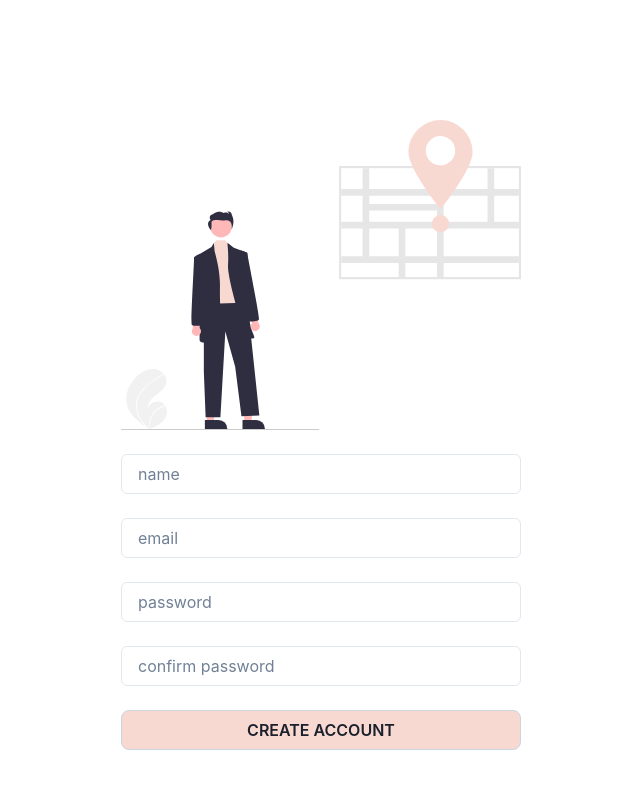
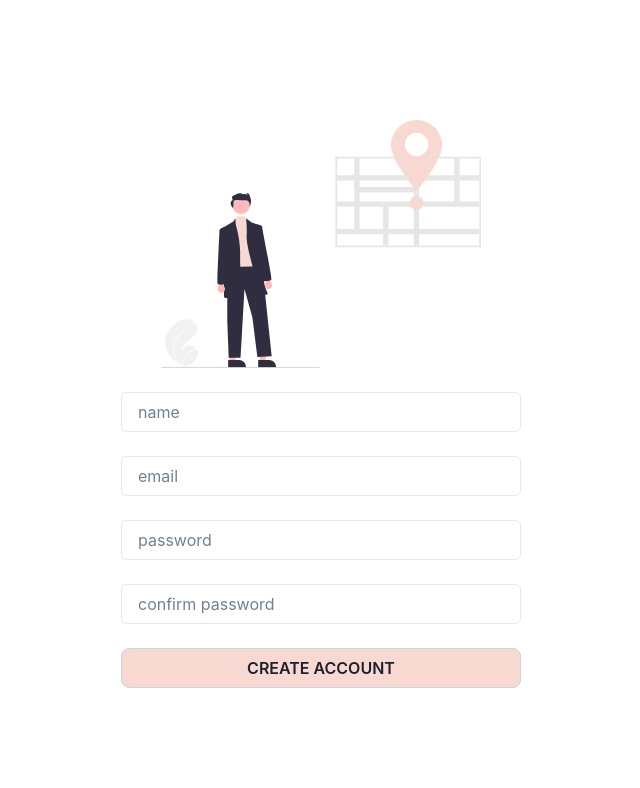
Before and after one commit to Tinfloz/Welfare-Patrol, a React (Create React App) app in the folder frontend/: page /register in a window 1280 px wide. Shown: the top 788 px of the page, without its empty margins (319-959 px from the left). Built offline with nearby package versions, Linux system fonts and the light colour scheme.

Commit message:
Add Login and SignUp Functionality

```diff
--- a/frontend/src/components/Creds.jsx
+++ b/frontend/src/components/Creds.jsx
@@ -1,54 +1,105 @@
 import React, { useState, useCallback } from 'react';
-import {
-  VStack,
-  Input,
-  Flex,
-  Image,
-  Box,
-} from '@chakra-ui/react';
+import { VStack, Input, Flex, Image, Box } from '@chakra-ui/react';
 import home from '../assests/house.svg';
 import location from '../assests/location.svg';
 import ButtonComponent from './ButtonComponent';
+import { useNavigate } from 'react-router-dom';
+import axios from 'axios';
 
 const Creds = ({ register }) => {
-
-  const onClick = useCallback(() => {
+  const navigate = useNavigate();
+  const [user, setUser] = useState({
+    name: '',
+    email: '',
+    password: '',
+    confirmPassword: '',
+  });
+  const handleChange = e => {
+    setUser(prevState => ({
+      ...prevState,
+      [e.target.name]: e.target.value,
+    }));
+  };
+  const onClick = useCallback(async () => {
     // call api
-  }, [register])
+    try {
+      const response = register
+        ? await axios.post('/signUp', user)
+        : axios.post('/signIn', user);
+      console.log(response.data);
+      if (response) {
+        localStorage.setItem('user', response.data.token);
+        navigate(`/home`);
+      }
+    } catch (error) {
+      console.error(error);
+    }
+  }, [register]);
 
   return (
     <>
-      <Box
-        w="50vh"
-        h="50vh"
-      >
-        <Flex
-          justify="center"
-          alignItems="center"
-        >
-          <VStack spacing={register ? "3vh" : "4vh"}>
+      <Box w="50vh" h="50vh">
+        <Flex justify="center" alignItems="center">
+          <VStack spacing={register ? '3vh' : '4vh'}>
             <Image
-              src={register ? (location) : (home)}
+              src={register ? location : home}
               alt="register"
-              w="4ovh"
+              w="40vh"
               h="auto"
             />
-            {
-              register ? (
-                <>
-                  <Input placeholder='name' />
-                  <Input placeholder="email" />
-                  <Input placeholder="password" />
-                  <Input placeholder='confirm password' />
-                </>
-              ) : (
-                <>
-                  <Input placeholder="email" />
-                  <Input placeholder="password" />
-                </>
-              )
-            }
-            <ButtonComponent register={register ? true : false} handleClick={onClick} />
+            {register ? (
+              <>
+                <Input
+                  placeholder="name"
+                  type="text"
+                  name="name"
+                  value={user.name}
+                  onChange={handleChange}
+                />
+                <Input
+                  placeholder="email"
+                  type="text"
+                  name="email"
+                  value={user.email}
+                  onChange={handleChange}
+                />
+                <Input
+                  placeholder="password"
+                  type="password"
+                  name="password"
+                  value={user.password}
+                  onChange={handleChange}
+                />
+                <Input
+                  placeholder="confirm password"
+                  type="password"
+                  name="confirmPassword"
+                  value={user.confirmPassword}
+                  onChange={handleChange}
+                />
+              </>
+            ) : (
+              <>
+                <Input
+                  placeholder="email"
+                  type="text"
+                  name="email"
+                  value={user.email}
+                  onChange={handleChange}
+                />
+                <Input
+                  placeholder="password"
+                  type="password"
+                  name="password"
+                  value={user.password}
+                  onChange={handleChange}
+                />
+              </>
+            )}
+            <ButtonComponent
+              register={register ? true : false}
+              handleClick={onClick}
+            />
           </VStack>
         </Flex>
       </Box>
```
